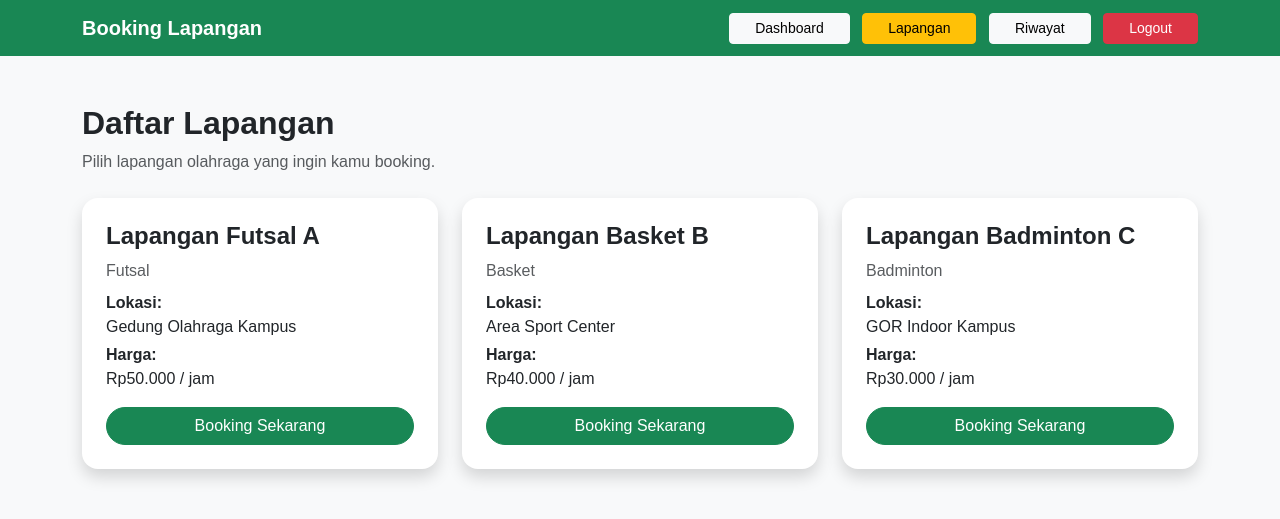
After one commit to AyatAkras/Booking-Lapangan, a PHP site: page /user/lapangan.php in a window 1280 px wide. The commit adds this page. Shown: the top 519 px of the page. Run offline with PHP 8.4, Linux system fonts and the light colour scheme; a user stored in the database is signed in; data comes from the database, SQL or seed files in the repository.

Commit message:
Membuat halaman daftar lapangan untuk user

```diff
--- /dev/null
+++ b/user/lapangan.php
@@ -0,0 +1,72 @@
+<?php
+session_start();
+include '../config/database.php';
+
+if (!isset($_SESSION['role']) || $_SESSION['role'] != 'user') {
+    header("Location: ../login.php?pesan=belum_login");
+    exit;
+}
+
+$query = mysqli_query($conn, "SELECT * FROM lapangan WHERE status='aktif'");
+?>
+
+<!DOCTYPE html>
+<html lang="id">
+<head>
+    <meta charset="UTF-8">
+    <meta name="viewport" content="width=device-width, initial-scale=1.0">
+    <title>Daftar Lapangan</title>
+
+    <link href="https://cdn.jsdelivr.net/npm/bootstrap@5.3.3/dist/css/bootstrap.min.css" rel="stylesheet">
+    <link rel="stylesheet" href="../asset/css/style.css">
+</head>
+
+<body class="bg-light">
+
+<nav class="navbar navbar-expand-lg navbar-dark bg-success">
+    <div class="container">
+        <a class="navbar-brand fw-bold" href="dashboard.php">Booking Lapangan</a>
+
+        <div>
+            <a href="dashboard.php" class="btn btn-light btn-sm me-2">Dashboard</a>
+            <a href="lapangan.php" class="btn btn-warning btn-sm me-2">Lapangan</a>
+            <a href="riwayat.php" class="btn btn-light btn-sm me-2">Riwayat</a>
+            <a href="../logout.php" class="btn btn-danger btn-sm">Logout</a>
+        </div>
+    </div>
+</nav>
+
+<div class="container mt-5">
+    <h2 class="fw-bold mb-2">Daftar Lapangan</h2>
+    <p class="text-muted mb-4">Pilih lapangan olahraga yang ingin kamu booking.</p>
+
+    <div class="row">
+        <?php while ($data = mysqli_fetch_assoc($query)) { ?>
+            <div class="col-md-4 mb-4">
+                <div class="card shadow border-0 rounded-4 h-100">
+                    <div class="card-body p-4">
+                        <h4 class="fw-bold"><?php echo $data['nama_lapangan']; ?></h4>
+                        <p class="text-muted mb-2"><?php echo $data['jenis_lapangan']; ?></p>
+
+                        <p class="mb-1">
+                            <strong>Lokasi:</strong><br>
+                            <?php echo $data['lokasi']; ?>
+                        </p>
+
+                        <p class="mb-3">
+                            <strong>Harga:</strong><br>
+                            Rp<?php echo number_format($data['harga_per_jam'], 0, ',', '.'); ?> / jam
+                        </p>
+
+                        <a href="booking.php?id_lapangan=<?php echo $data['id_lapangan']; ?>" class="btn btn-success w-100 rounded-pill">
+                            Booking Sekarang
+                        </a>
+                    </div>
+                </div>
+            </div>
+        <?php } ?>
+    </div>
+</div>
+
+</body>
+</html>
```
Also changed, not shown: user/dashboard.php (+16 -5 lines).
